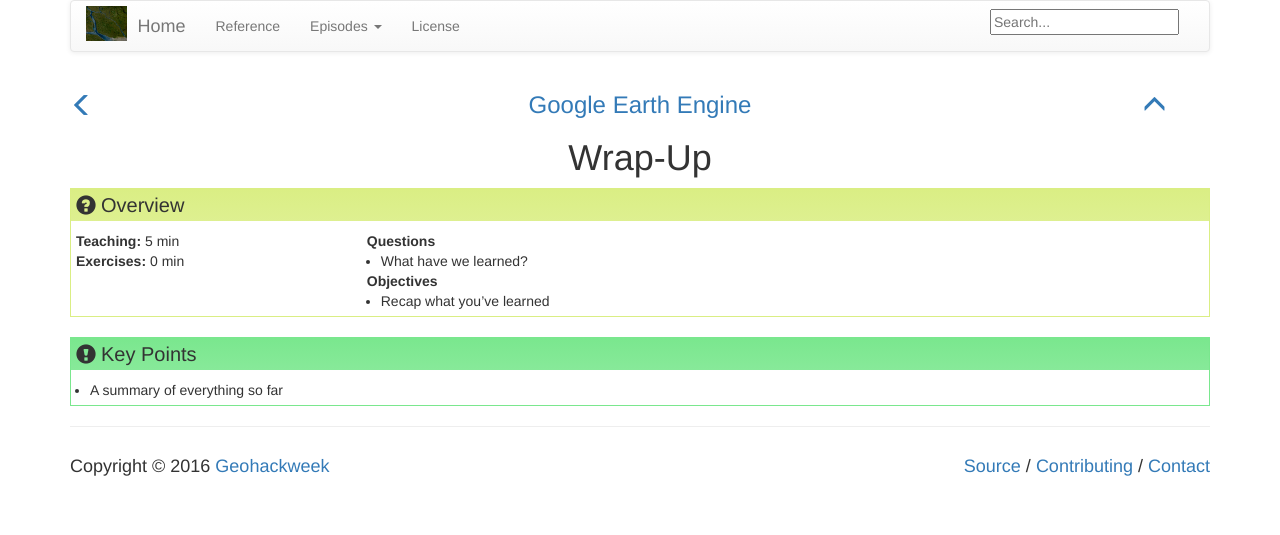
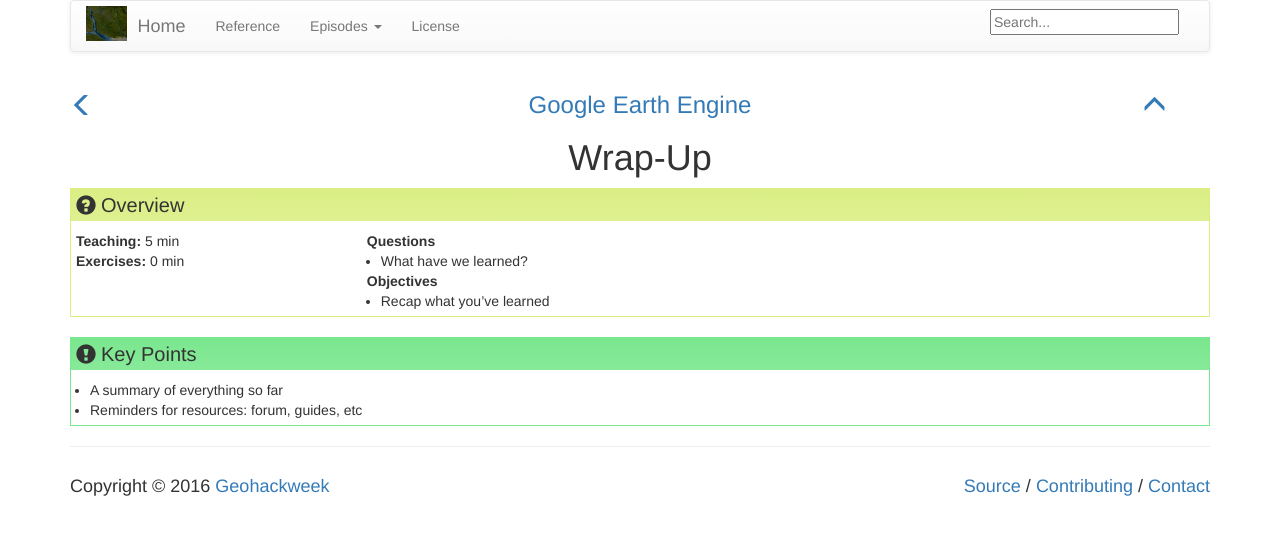
Before and after one commit to geohackweek/GoogleEarthEngine, a Jekyll site: the page built from _episodes/07-wrap-up.md, in a window 1280 px wide. Shown: the top 535 px of the page. Built offline with Jekyll 4.4.1, drawn with Linux system fonts in a browser that asks for light colours.

Commit message:
testing
testing client push

```diff
--- a/_episodes/07-wrap-up.md
+++ b/_episodes/07-wrap-up.md
@@ -8,4 +8,6 @@ objectives:
 - "Recap what you've learned"
 keypoints:
 - "A summary of everything so far"
+- "Reminders for resources: forum, guides, etc"
+
 ---
```
Also changed, not shown: _episodes/04-classify-imagery.md (line endings or trailing spaces).
